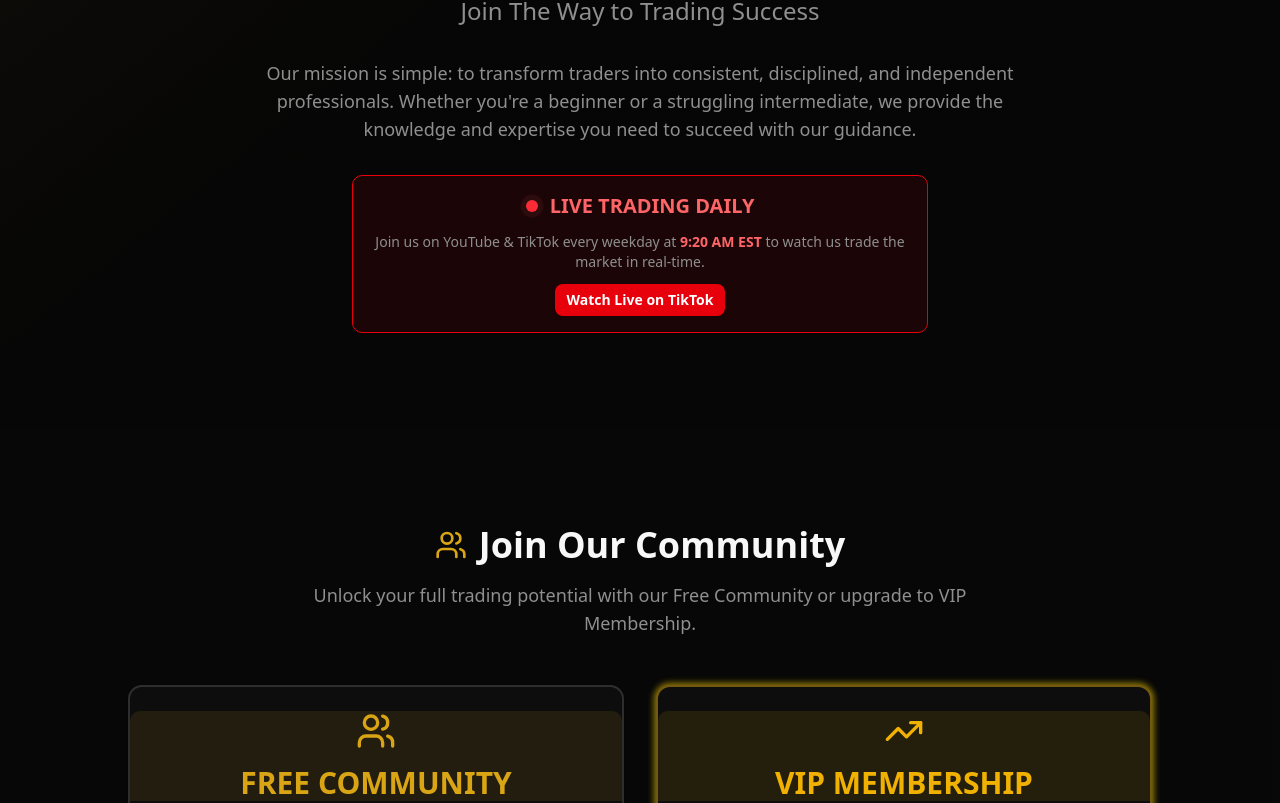
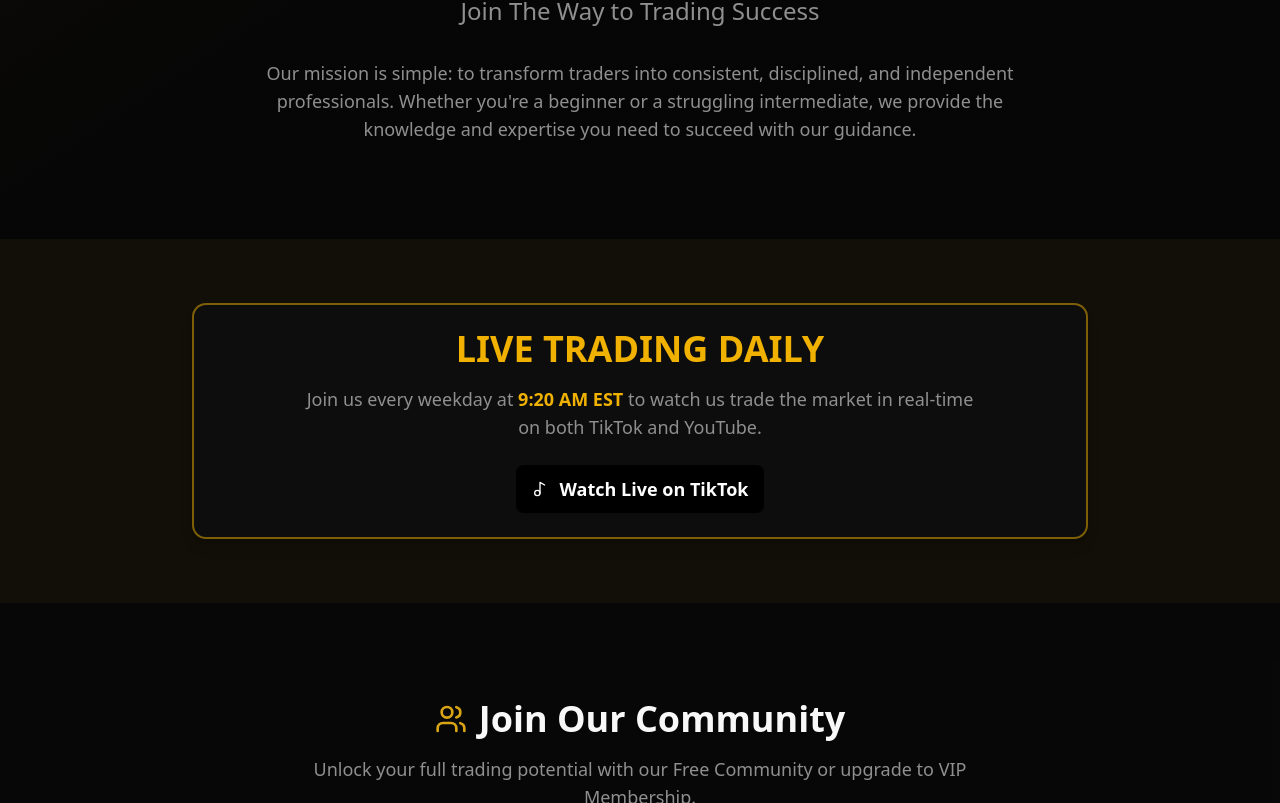
Before and after one commit to waytrades/way-trades, a React (Vite) app: page / in a window 1280 px wide. Shown: the part 609-1412 px from the top of the page. Built offline with nearby package versions, Linux system fonts and the light colour scheme.

Commit message:
Update App.jsx

```diff
--- a/src/App.jsx
+++ b/src/App.jsx
@@ -28,30 +28,35 @@ function App() {
             <p className="text-base md:text-lg text-muted-foreground max-w-3xl animate-slide-in-up animation-delay-300">
               Our mission is simple: to transform traders into consistent, disciplined, and independent professionals. Whether you're a beginner or a struggling intermediate, we provide the knowledge and expertise you need to succeed with our guidance.
             </p>
+          </div>
+        </div>
+      </header>
 
-            {/* Live Trading Banner */}
-            <div className="bg-red-600/10 border border-red-600 text-red-400 p-4 rounded-lg max-w-xl w-full flex flex-col items-center space-y-3 animate-slide-in-up animation-delay-400">
-              <div className="flex items-center gap-3">
-                <span className="relative flex h-3 w-3">
-                  <span className="animate-ping absolute inline-flex h-full w-full rounded-full bg-red-400 opacity-75"></span>
-                  <span className="relative inline-flex rounded-full h-3 w-3 bg-red-500"></span>
-                </span>
-                <h3 className="text-xl font-bold text-red-400">LIVE TRADING DAILY</h3>
-              </div>
-              <p className="text-sm text-center text-muted-foreground">
-                Join us on YouTube & TikTok every weekday at <span className="font-bold text-red-400">9:20 AM EST</span> to watch us trade the market in real-time.
-              </p>
+      {/* Live Trading Schedule Section */}
+      <section className="py-12 md:py-16 bg-primary/5">
+        <div className="container mx-auto px-4">
+          <div className="text-center max-w-4xl mx-auto p-6 border-2 border-yellow-500/50 rounded-xl shadow-lg bg-card">
+            <h2 className="text-3xl md:text-4xl font-extrabold mb-4 text-yellow-500">
+              LIVE TRADING DAILY
+            </h2>
+            <p className="text-lg text-muted-foreground max-w-2xl mx-auto mb-6">
+              Join us every weekday at <span className="font-bold text-yellow-500">9:20 AM EST</span> to watch us trade the market in real-time on both TikTok and YouTube.
+            </p>
+
+            <div className="flex flex-col sm:flex-row justify-center gap-4">
+              {/* Primary CTA: TikTok */}
               <Button
-                size="sm"
-                className="bg-red-600 hover:bg-red-700 text-white font-semibold"
+                size="lg"
+                className="flex items-center gap-3 bg-black hover:bg-gray-800 text-white font-semibold px-8 py-6 text-lg hover-lift"
                 onClick={() => window.open('https://www.tiktok.com/@way_trades', '_blank' )}
               >
+                <Music2 className="w-6 h-6" />
                 Watch Live on TikTok
               </Button>
             </div>
           </div>
         </div>
-      </header>
+      </section>
 
       {/* Membership Pricing Section (Redesigned) */}
       <section className="py-16 md:py-24 bg-card/30">
```
